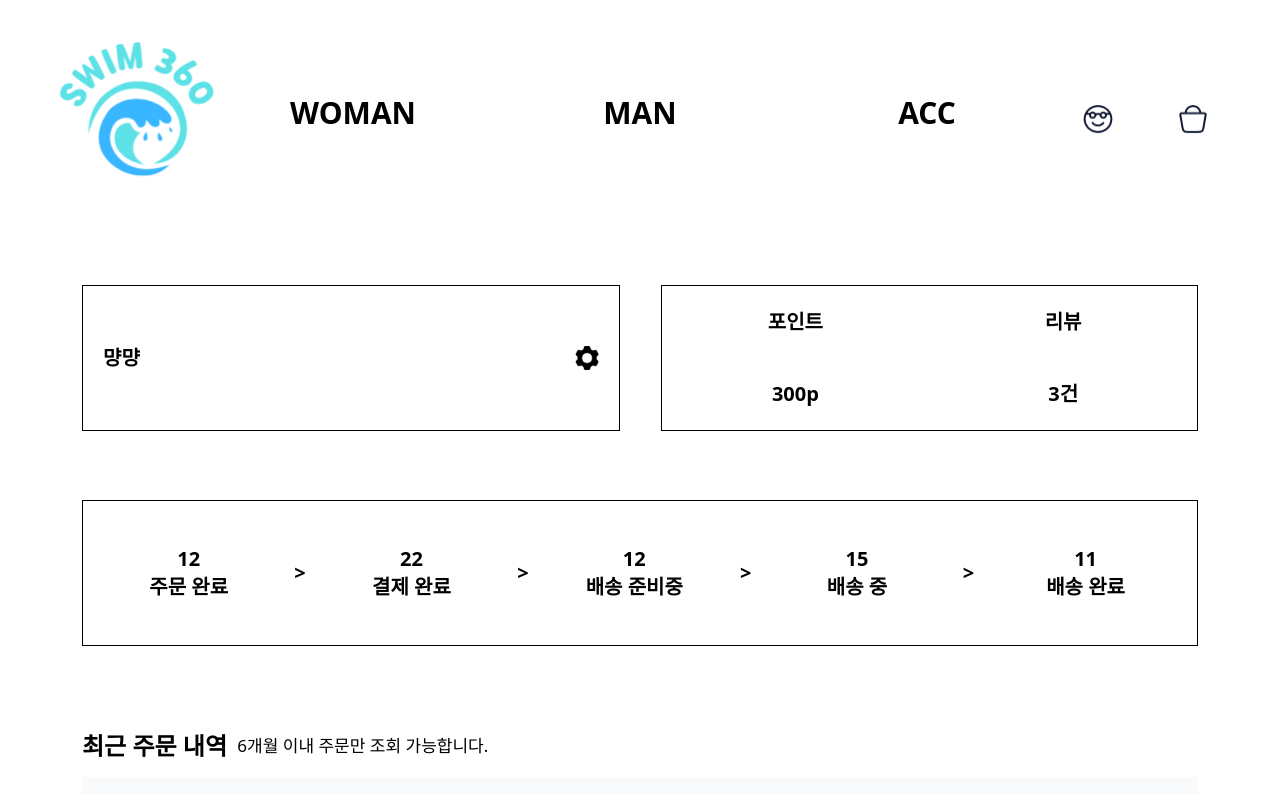
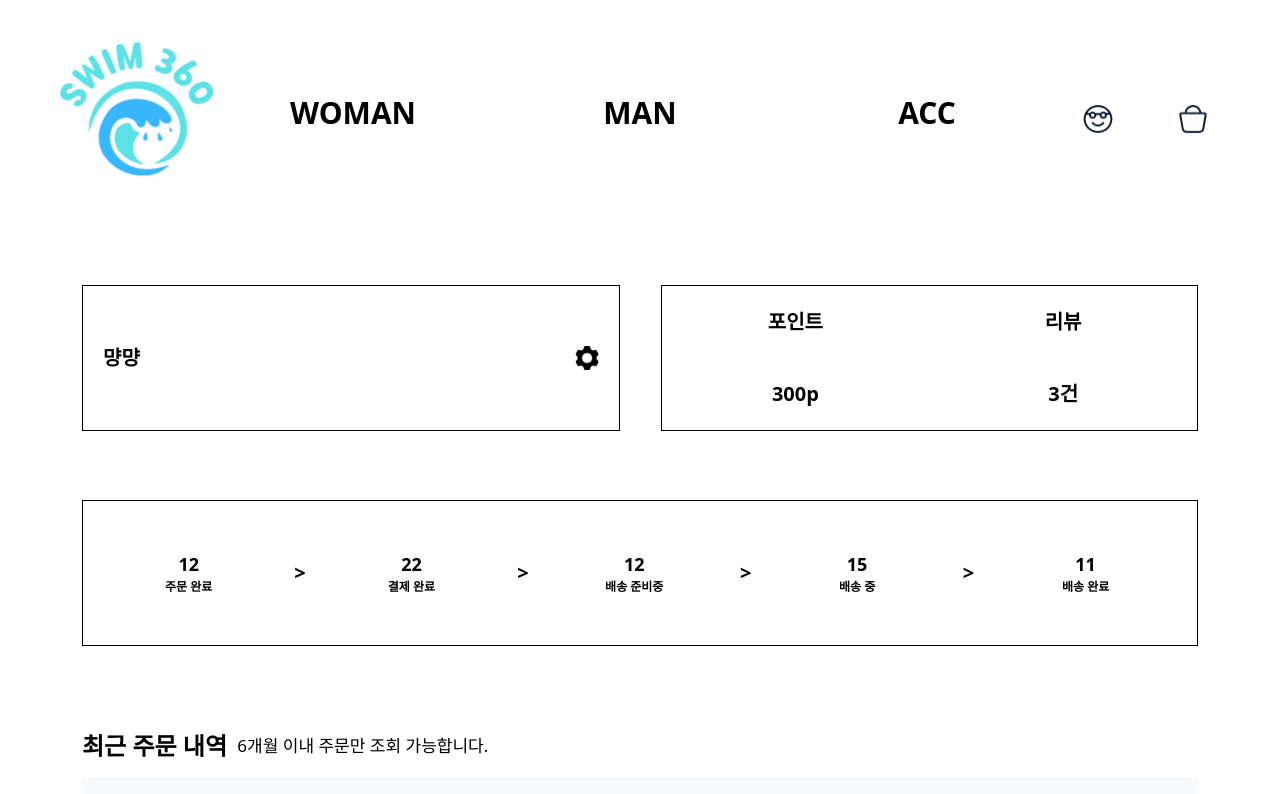
Before and after one commit to ormcamp-fe-3rd/swim360, a React (Vite) app in the folder frontend/: page /mypage in a window 1280 px wide. Shown: the top 794 px of the page. Built offline with nearby package versions, Linux system fonts and the light colour scheme.

Commit message:
design: 배송정보 tablet 사이즈일 때 깨지는 문제 해결

```diff
--- a/frontend/src/components/mypage/OrderStatusPreview.tsx
+++ b/frontend/src/components/mypage/OrderStatusPreview.tsx
@@ -35,10 +35,10 @@ function OrderStatusPreview({ deliveryStateCounts }: OrderStatusPreviewProps) {
             className="flex w-full items-center text-center"
           >
             <div className="w-full tablet:px-[17px]">
-              <div className="text-xl font-semibold tablet:text-xl">
+              <div className="text-xl font-semibold tablet:text-lg">
                 {deliveryStateCounts[dStatus.status]}
               </div>
-              <div className="text-nowrap text-[12px] font-semibold tablet:text-xl">
+              <div className="tablet:text-md text-nowrap text-[12px] font-semibold desktop:text-xl">
                 {dStatus.label}
               </div>
             </div>
```
